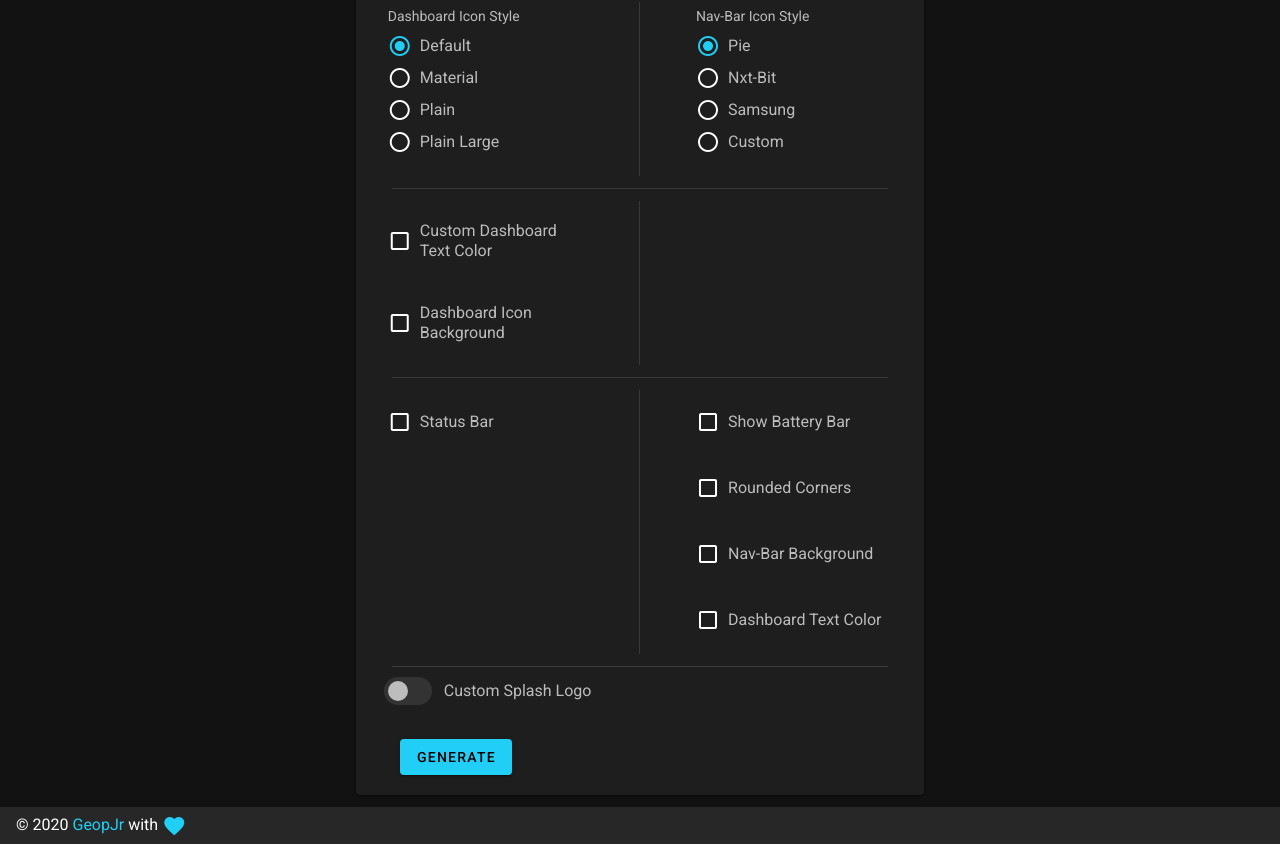
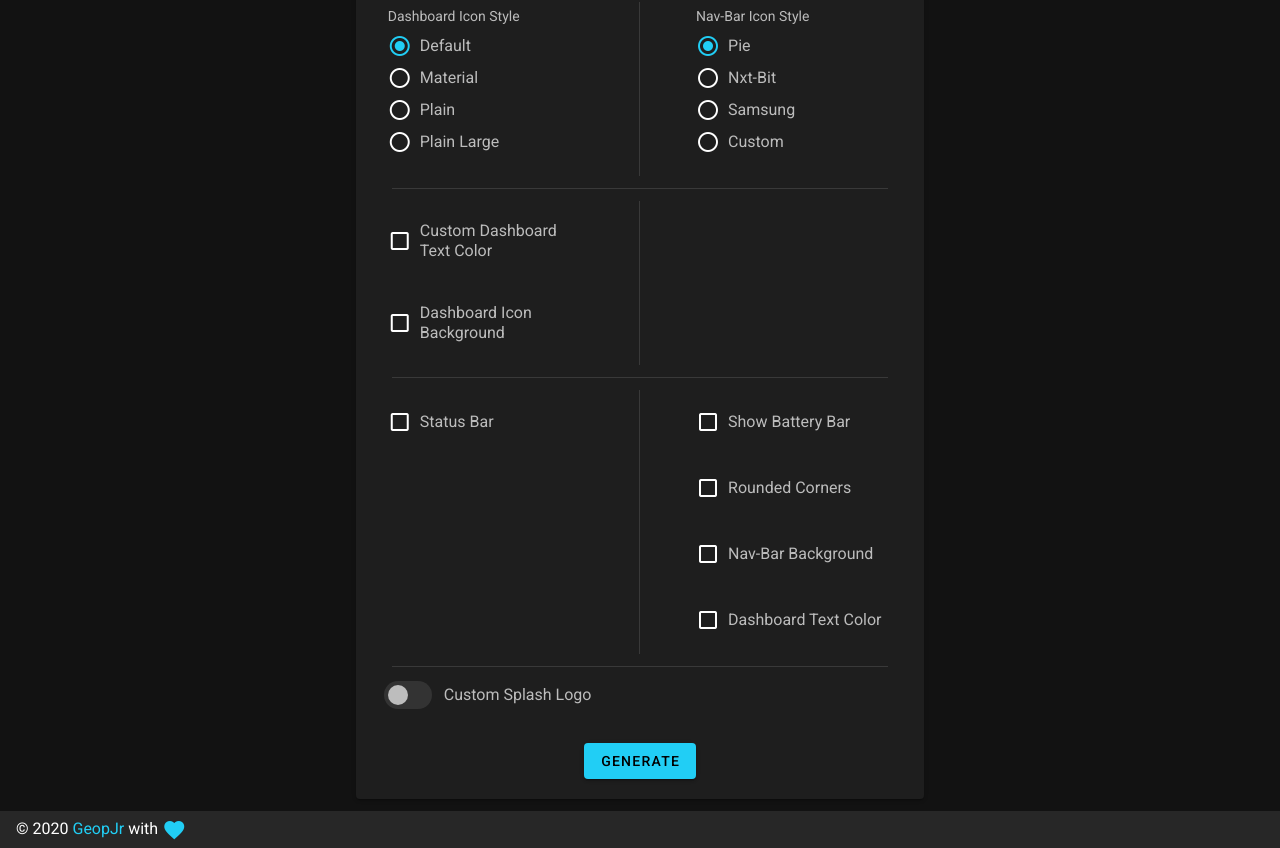
Before and after one commit to SHRP/shrp-theme-builder-web, a Nuxt app: page / in a window 1280 px wide. Shown: the part 643-1491 px from the top of the page. Built offline with nearby package versions, Linux system fonts and the light colour scheme.

Commit message:
fix: check image mime type manually

```diff
--- a/components/Form.vue
+++ b/components/Form.vue
@@ -430,8 +430,8 @@
         </v-col>
       </v-row>
       <v-divider class="mx-4" />
-      <v-row class="pa-3" justify="center" align="center">
-        <v-col cols="12" md="6">
+      <v-row class="pa-3" justify="center">
+        <v-col cols="12" md="6" class="pt-4">
           <v-switch
             v-model="fields.splash.custom"
             inset
@@ -446,15 +446,16 @@
             v-model="fields.splash.info"
             accept="image/png"
             label="Splash Logo"
-            hide-details
             show-size
             outlined
             dense
+            :error="shouldError"
+            :error-messages="inputErrors"
             @change="relative_url"
           />
         </v-col>
       </v-row>
-      <v-row>
+      <v-row justify="center" align="center">
         <v-col
           cols="12"
           md="4"
@@ -480,6 +481,8 @@ import formInfo from '~/assets/formInfo.json'
 export default {
   data: () => ({
     formInfo,
+    shouldError: false,
+    inputErrors: [],
     tempMenu: false,
     valid: false,
     nameRules: [
@@ -619,14 +622,22 @@ export default {
     }
   }),
   methods: {
-    relative_url () {
+    relative_url (rert) {
       const image = this.fields.splash.info
-      if (!image) {
+      if (!image || typeof rert === 'undefined') {
         this.fields.splash.info = null
         this.fields.splash.blob = null
         this.fields.splash.custom = false
+        this.shouldError = false
+        this.inputErrors = []
+        return
+      } else if (rert.type !== 'image/png') {
+        this.shouldError = true
+        this.inputErrors.push('Only PNG allowed')
         return
       }
+      this.inputErrors = []
+      this.shouldError = false
       this.fields.splash.blob = URL.createObjectURL(image)
     }
   }
--- a/pages/index.vue
+++ b/pages/index.vue
@@ -66,6 +66,7 @@ export default {
   methods: {
     async submit (fields) {
       this.status = 'Getting ready'
+      this.sub = true
       zip.remove('res')
       zip.remove('dynamic')
       this.toggleViews()
```
